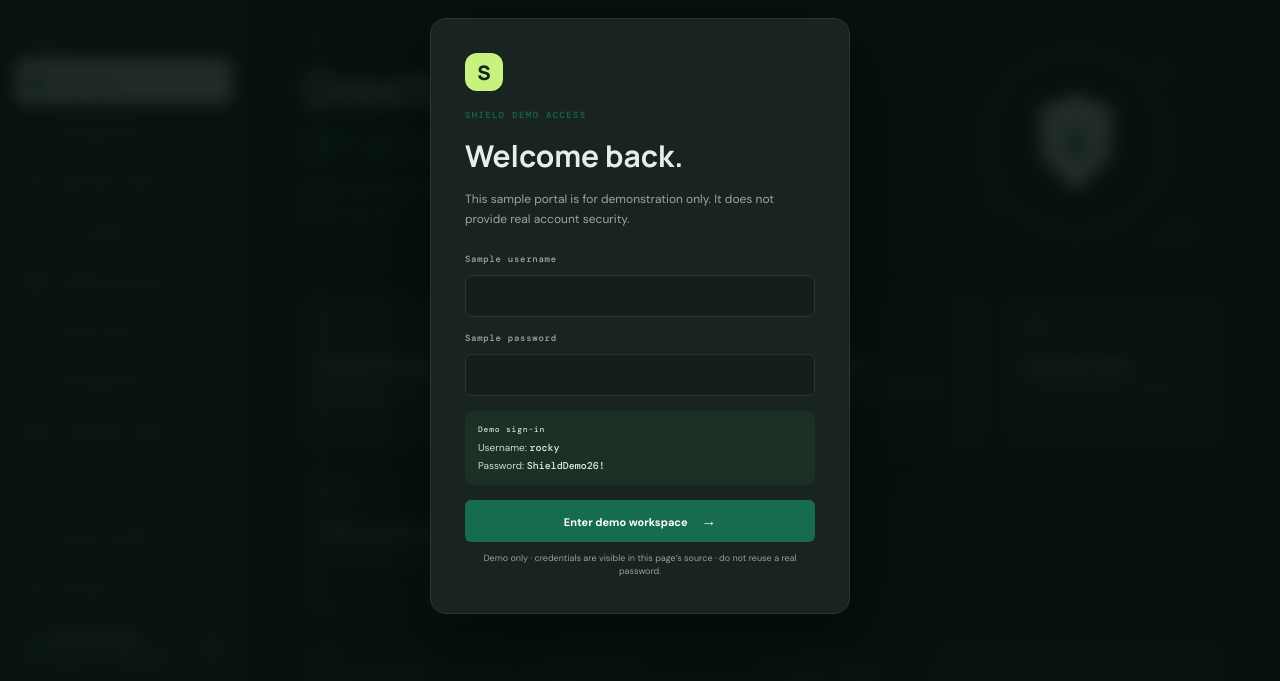
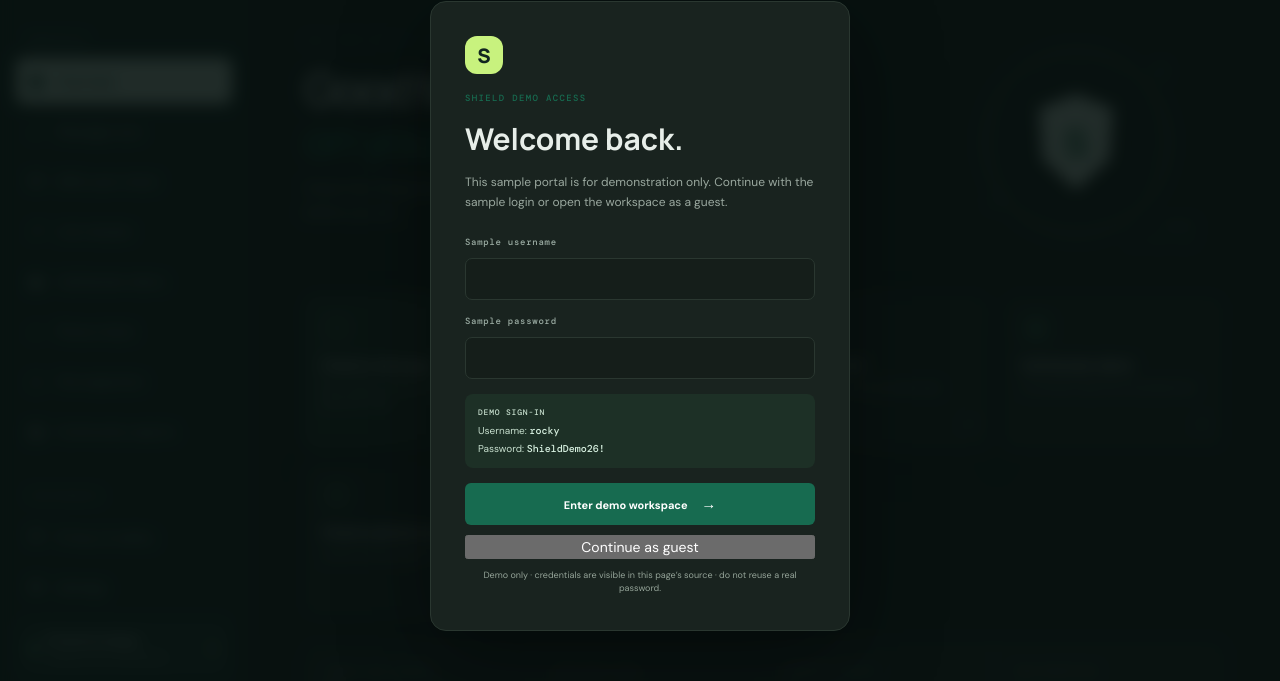
Before and after one commit to rockstarani231-arch/shiny-umbrella, a plain HTML site: page index.html in a window 1280 px wide. Shown: the part 84-765 px from the top of the page. Drawn offline with nearby package versions, Linux system fonts and the light colour scheme.

Commit message:
Add guest access to SHIELD

```diff
--- a/index.html
+++ b/index.html
@@ -41,4 +41,4 @@
     <section class="page" id="page-settings"><div class="tool-intro"><div class="eyebrow"><span class="eyebrow-line"></span> YOUR PREFERENCES</div><h1>Make SHIELD<br><em>feel like yours.</em></h1><p class="lead">Simple controls for your personal security workspace.</p></div><div class="panel settings-panel"><div class="setting-row"><div><b>Appearance</b><small>Choose a comfortable look for your workspace.</small></div><select id="themeSelect"><option value="dark">Midnight</option><option value="light">Daylight</option></select></div><div class="setting-row"><div><b>Save recent checks</b><small>Keep results in this browser so you can review them later.</small></div><label class="toggle"><input id="saveHistory" type="checkbox" checked><span></span></label></div><div class="setting-row"><div><b>Clear saved activity</b><small>Remove recent checks and local reports from this browser.</small></div><button class="outline-btn danger-text" id="clearAll">Clear saved data</button></div></div><div class="advice-strip"><span>⌑</span><div><b>Private by design.</b><p>Changing these settings affects only this browser and device.</p></div></div></section>
     <footer class="footer"><span>© 2026 SHIELD</span><span>BUILT FOR A MORE CONFIDENT CLICK <i>✳</i></span></footer>
   </main>
-</div><div class="login-overlay" id="loginOverlay" role="dialog" aria-modal="true" aria-labelledby="loginTitle"><form class="login-card" id="loginForm"><div class="brand-mark login-mark">S</div><div class="eyebrow">SHIELD DEMO ACCESS</div><h1 id="loginTitle">Welcome back.</h1><p>This sample portal is for demonstration only. It does not provide real account security.</p><label for="demoUsername">Sample username</label><input id="demoUsername" autocomplete="username" required><label for="demoPassword">Sample password</label><input id="demoPassword" type="password" autocomplete="current-password" required><div class="demo-credentials"><b>Demo sign-in</b><span>Username: <code>rocky</code></span><span>Password: <code>ShieldDemo26!</code></span></div><button class="primary-btn" type="submit">Enter demo workspace <span>→</span></button><small class="login-disclaimer">Demo only · credentials are visible in this page’s source · do not reuse a real password.</small></form></div><div id="toast" class="toast" role="status" aria-live="polite"></div><script src="app.js"></script></body></html>
+</div><div class="login-overlay" id="loginOverlay" role="dialog" aria-modal="true" aria-labelledby="loginTitle"><form class="login-card" id="loginForm"><div class="brand-mark login-mark">S</div><div class="eyebrow">SHIELD DEMO ACCESS</div><h1 id="loginTitle">Welcome back.</h1><p>This sample portal is for demonstration only. Continue with the sample login or open the workspace as a guest.</p><label for="demoUsername">Sample username</label><input id="demoUsername" autocomplete="username" required><label for="demoPassword">Sample password</label><input id="demoPassword" type="password" autocomplete="current-password" required><div class="demo-credentials"><b>DEMO SIGN-IN</b><span>Username: <code>rocky</code></span><span>Password: <code>ShieldDemo26!</code></span></div><button class="primary-btn" type="submit">Enter demo workspace <span>→</span></button><button class="guest-btn" id="guestEntry" type="button">Continue as guest</button><small class="login-disclaimer">Demo only · credentials are visible in this page’s source · do not reuse a real password.</small></form></div><div id="toast" class="toast" role="status" aria-live="polite"></div><script src="app.js"></script></body></html>
```
